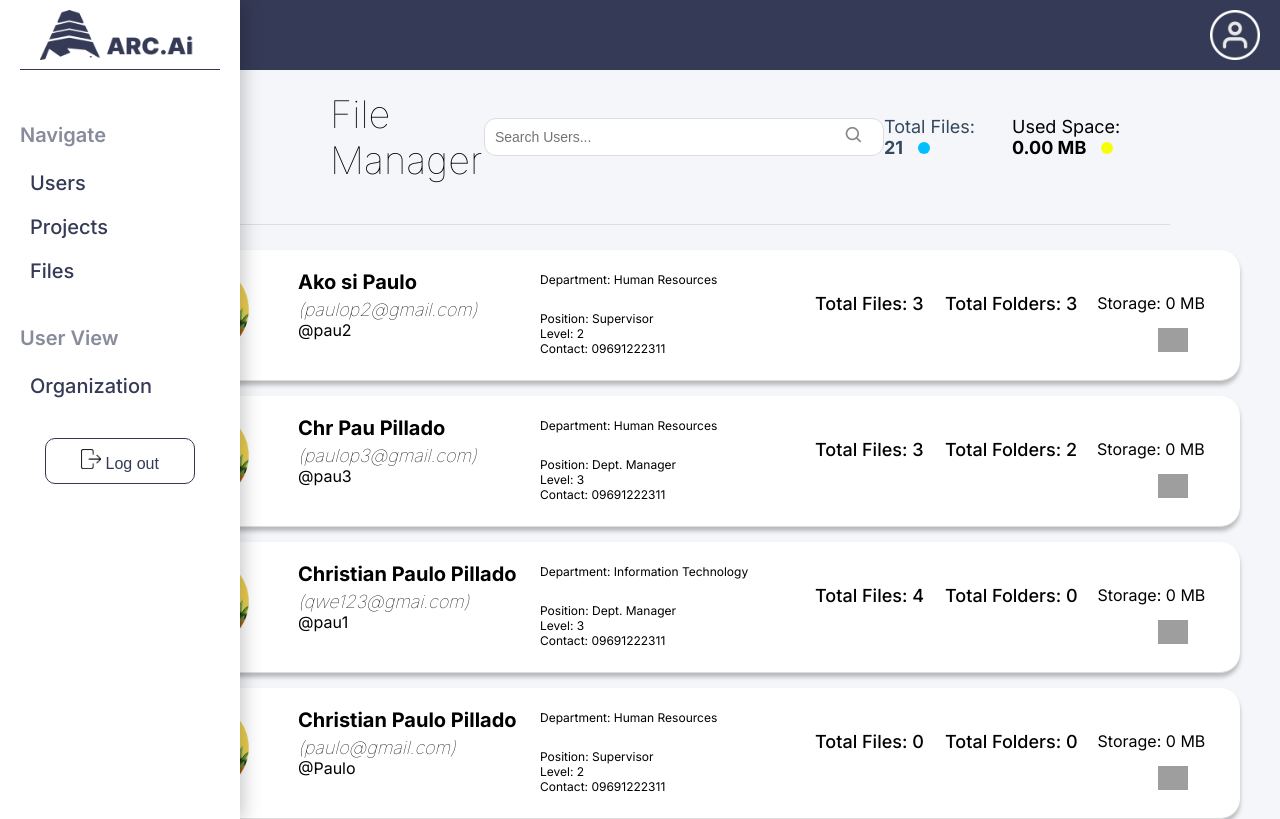
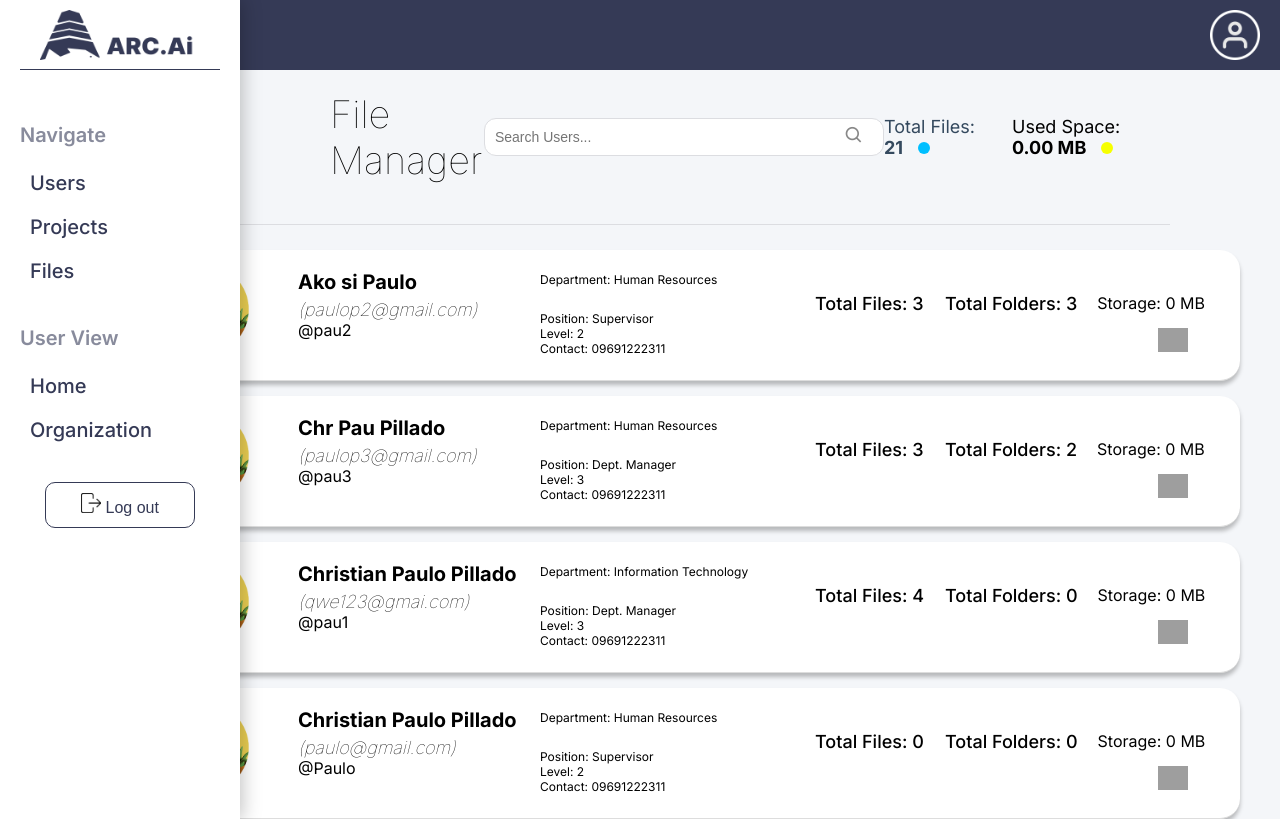
Before and after one commit to DukeZyke/Arc.Ai, a Django app: page /admin_files_page/ in a window 1280 px wide. Shown: the top 819 px of the page. Run offline with Django 5.2, Linux system fonts and the light colour scheme; a user stored in the database is signed in; data comes from the database, SQL or seed files in the repository; grey boxes are pictures that could not be loaded.

Commit message:
add home in adminpage

```diff
--- a/Arc_Ai/Arc_Ai/core/templates/core/admin_files_page.html
+++ b/Arc_Ai/Arc_Ai/core/templates/core/admin_files_page.html
@@ -30,6 +30,7 @@
             </div>
             <div id="settings">
                 <h1>User View</h1>
+                <a href="{% url 'core:user_involved_map' %}" class="{% if active_page == 'home' %}active{% endif %}">Home</a>
                 <a href="{% url 'core:organization' %}" class="{% if active_page == 'organization' %}active{% endif %}">Organization</a>
             </div>
         </div>
--- a/Arc_Ai/Arc_Ai/core/templates/core/admin_project_page.html
+++ b/Arc_Ai/Arc_Ai/core/templates/core/admin_project_page.html
@@ -30,6 +30,7 @@
                 </div>
                 <div id="settings">
                     <h1>User View</h1>
+                    <a href="{% url 'core:user_involved_map' %}" class="{% if active_page == 'home' %}active{% endif %}">Home</a>
                     <a href="{% url 'core:organization' %}" class="{% if active_page == 'organization' %}active{% endif %}">Organization</a>
                 </div>
             </div>
--- a/Arc_Ai/Arc_Ai/core/templates/core/admin_users_page.html
+++ b/Arc_Ai/Arc_Ai/core/templates/core/admin_users_page.html
@@ -30,6 +30,7 @@
                 </div>
                 <div id="settings">
                     <h1>User View</h1>
+                    <a href="{% url 'core:user_involved_map' %}" class="{% if active_page == 'home' %}active{% endif %}">Home</a>
                     <a href="{% url 'core:organization' %}" class="{% if active_page == 'organization' %}active{% endif %}">Organization</a>
                 </div>
             </div>
```
